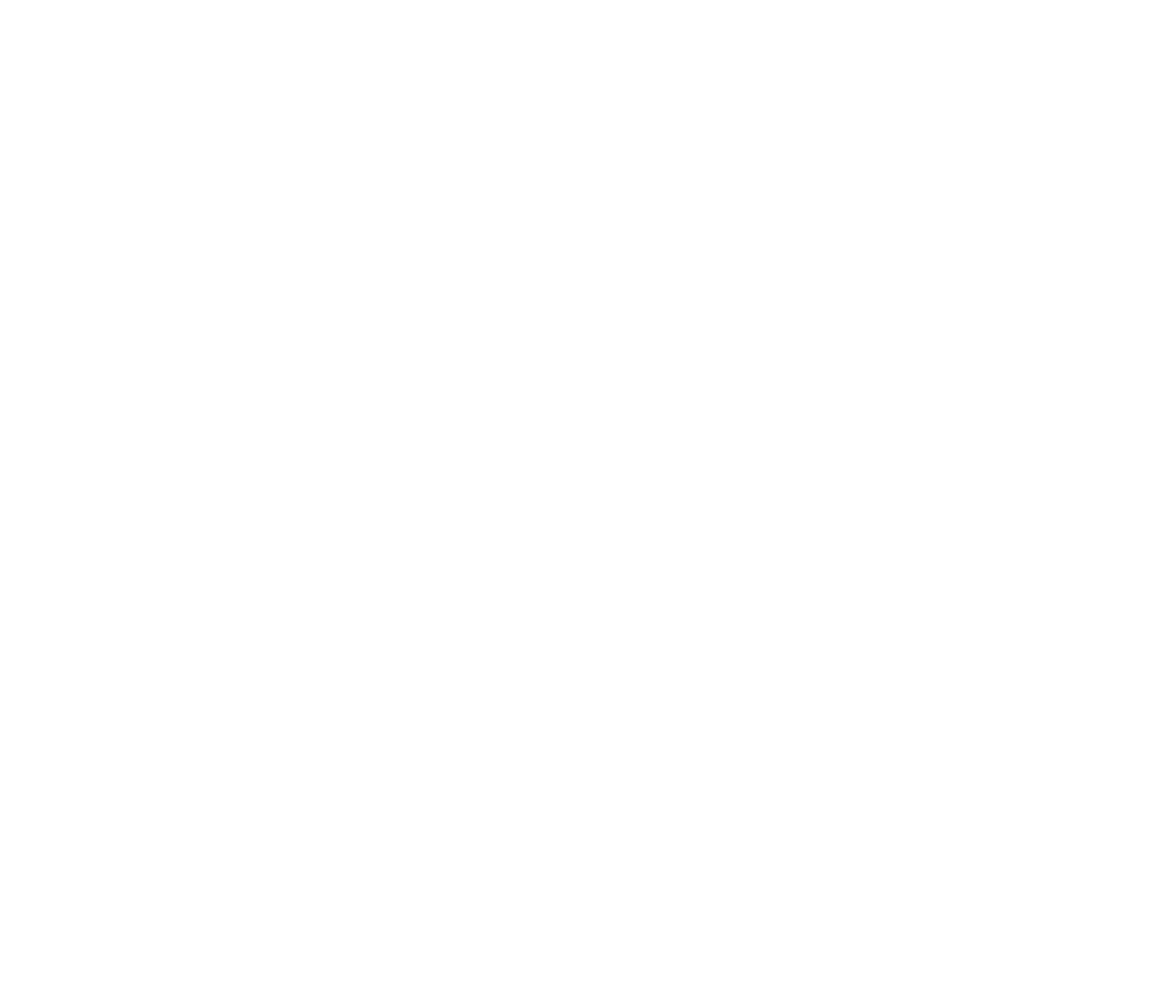
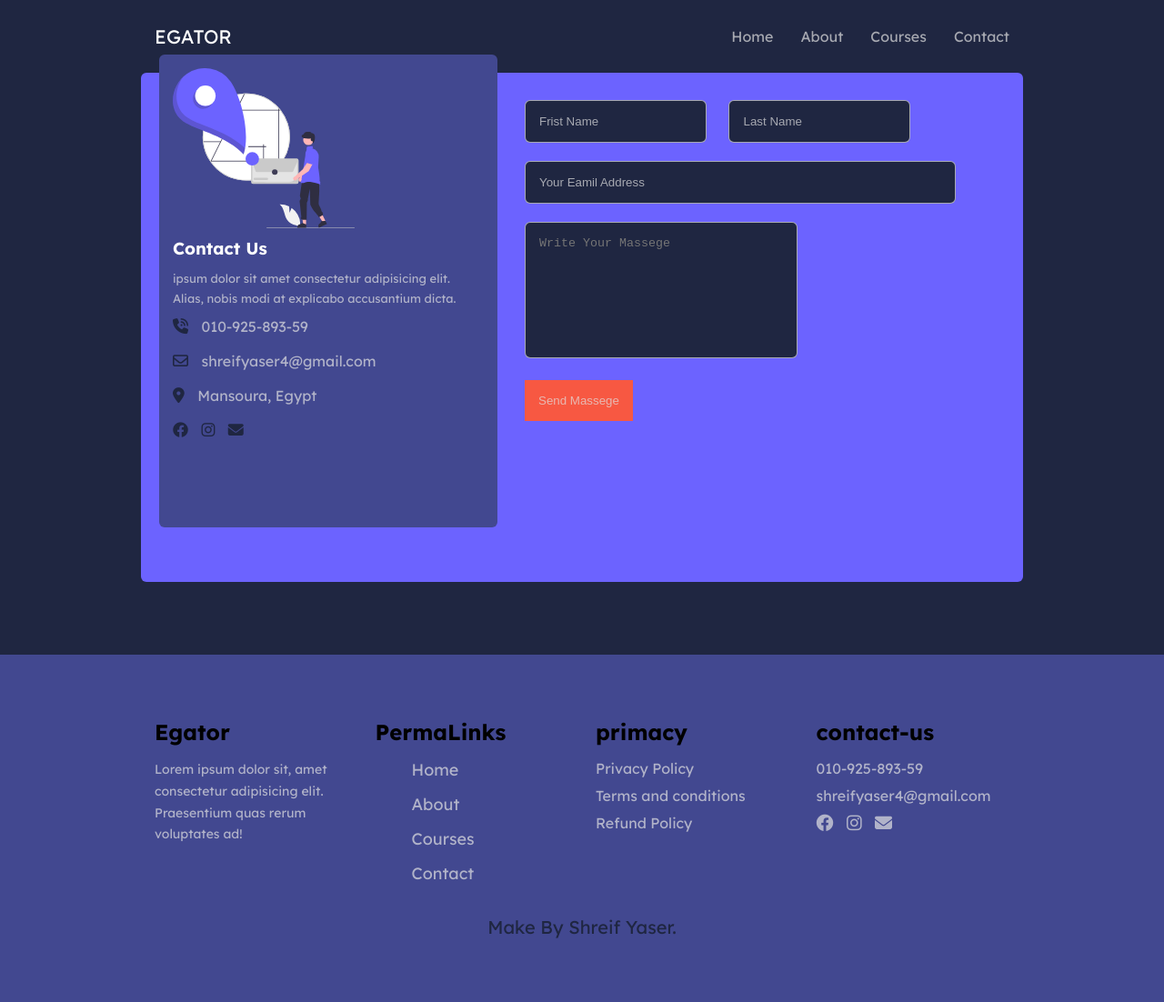
Before and after one commit to shreifyaseer/EgatoerWeb, a plain HTML site: page contact.html in a window 1280 px wide. Shown: the whole page at 91% size. Before the commit the page ends 800 px from the top, so only its background shows below. Drawn offline with nearby package versions, Linux system fonts and the light colour scheme; a web font is replaced by a local one.

Commit message:
Add files via upload

```diff
--- a/contact.html
+++ b/contact.html
@@ -0,0 +1,124 @@
+<!DOCTYPE html>
+<html lang="en">
+<head>
+    <meta charset="UTF-8">
+    <meta name="viewport" content="width=device-width, initial-scale=1.0">
+    <title>EGATOR</title>
+    <!-- main style css -->
+    <link rel="stylesheet" href="css/style.css">
+    <!-- fontAswome  -->
+    <link rel="stylesheet" href="css/all.css">
+    <link rel="stylesheet" href="css/all.min.css">
+    <!-- Google font -->
+    <link rel="preconnect" href="https://fonts.googleapis.com">
+    <link rel="preconnect" href="https://fonts.gstatic.com" crossorigin>
+    <link href="https://fonts.googleapis.com/css2?family=Cairo:wght@400;700&family=Lexend:wght@300;400;700;800&family=Mukta:wght@300;400;500;700;800&family=Mulish:wght@200;300;400;600;800&family=Open+Sans:wght@300;400;700&family=Rubik:ital,wght@0,300;0,500;1,600&family=Work+Sans:wght@200;300;400;500;600&family=Ysabeau+Infant:wght@200;400;500;700;800&display=swap" rel="stylesheet">
+    <!-- Swpeir js -->
+    <link rel="stylesheet" href="https://cdn.jsdelivr.net/npm/swiper@11/swiper-bundle.min.css"/>
+</head>
+<body>
+
+    <!-- start scrolling  -->
+    <div class="scrolling"><i class="fa-solid fa-arrow-up"></i></div>
+    <!-- start scrolling  -->
+
+    <!-- start Navbar sections  -->
+    <div class="nav">
+        <div class="contaneir">
+            <a class="logo" href="index.html">EGATOR</a>
+            <ul class="links">
+                <li><a href="index.html">Home</a></li>
+                <li class="section"><a href="About.html">About</a></li>
+                <li><a href="courses.html">Courses</a></li>
+                <li><a href="contact.html">Contact</a></li>
+            </ul>
+            <button class="btn-open"><i class="fa-solid fa-bars"></i></button>
+            <button class="btn-close"><i class="fa-solid fa-xmark"></i></button>
+        </div>
+    </div>
+    <!-- end Navbar sections  -->
+
+    <!-- start contact Us section  -->
+    <div class="contant-us">
+        <div class="contaneir">
+            <div class="contact-info">
+                <img src="images/contact.svg" alt="">
+                <h3>Contact Us</h3>
+                <p>ipsum dolor sit amet consectetur adipisicing elit. Alias, nobis modi at explicabo accusantium dicta.</p>
+                <div class="social">
+                    <div class="reta">
+                        <i class="fa-solid fa-phone-volume"></i>
+                        <span>010-925-893-59</span>
+                    </div>
+                    <div class="reta">
+                        <i class="fa-regular fa-envelope"></i>
+                        <span>shreifyaser4@gmail.com</span>
+                    </div>
+                    <div class="reta">
+                        <i class="fa-solid fa-location-dot"></i>
+                        <span>Mansoura, Egypt</span>
+                    </div>
+                    <div class="madia">
+                        <a href="https://www.facebook.com/sherif.yaser.3?mibextid=LQQJ4d"><i class="fa-brands fa-facebook"></i></a>
+                        <a href="https://instagram.com/_shreifyaser?igshid=NGVhN2U2NjQ0Yg=="><i class="fa-brands fa-instagram"></i></a>
+                        <a href="http://"><i class="fa-solid fa-envelope"></i></a>
+                    </div>
+                </div>
+            </div>
+            <div class="form">
+                <form action="https://formspree.io/f/xzbllgek" method="POST">
+                    <input type="text" placeholder="Frist Name" required>
+                    <input type="text" placeholder="Last Name" required>
+                    <input type="email" placeholder="Your Eamil Address" required>
+                    <textarea  cols="7" placeholder="Write Your Massege"></textarea>
+                    <button type="submit" class="btn">Send Massege</button>
+                </form>
+            </div>
+        </div>
+    </div>
+    <!-- end contact Us section  -->
+
+
+    <!-- start footer section -->
+    <div class="footer">
+        <div class="contaneir">
+            <div class="egator">
+                <h2>Egator</h2>
+                <p>Lorem ipsum dolor sit, amet consectetur adipisicing elit. Praesentium quas rerum voluptates ad!</p>
+            </div>
+            <div class="links">
+                <h2>PermaLinks</h1>
+                <ul class="ul">
+                <li><a href="index.html">Home</a></li>
+                <li><a href="About.html">About</a></li>
+                <li><a href="courses.html">Courses</a></li>
+                <li><a href="contact.html">Contact</a></li>
+            </ul>
+            </div>
+            <div class="primacy">
+                <h2>primacy</h2>
+                <p>Privacy Policy</p>
+                <p>Terms and conditions</p>
+                <p>Refund Policy</p>
+            </div>
+            <div class="contact">
+                <h2>contact-us</h2>
+                <p>010-925-893-59</p>
+                <a href="shreifyaser4@gmail.com">shreifyaser4@gmail.com</a>
+                <div class="social">
+                    <a href="https://www.facebook.com/sherif.yaser.3?mibextid=LQQJ4d"><i class="fa-brands fa-facebook"></i></a>
+                    <a href="https://instagram.com/_shreifyaser?igshid=NGVhN2U2NjQ0Yg=="><i class="fa-brands fa-instagram"></i></a>
+                    <a href="http://"><i class="fa-solid fa-envelope"></i></a>
+                </div>
+            </div>
+
+        </div>
+        <p class="footer-title">Make By Shreif Yaser.</p>
+    </div>
+    <!-- end footer section -->
+
+
+
+    <!-- main js file -->
+    <script src="js/main.js"></script>
+</body>
--- a/css/style.css
+++ b/css/style.css
@@ -11,7 +11,7 @@
     --color-bg : #1f2641;
     --color-bg1 : #424890;
 
-    --transition: all 0.6s ease;
+    --transition: all 0.5s ease;
 
     --padding-top : 70px;
     --padding-buttom : 70px;
@@ -27,6 +27,7 @@
 body{
     font-family: 'Lexend', sans-serif;
     background-color: var(--color-bg);
+    background-image: url(../images/background\ texture.psd);
     padding: 0;
 }
 html{
@@ -165,7 +166,7 @@ img{
         width: 100%;
         height: 80px;
         opacity: 0;
-        animation: animate 5s linear forwards;
+        animation: animate 0.5s linear forwards;
         transform-origin: top right;
     }
 
@@ -174,15 +175,15 @@ img{
     }
 
     .nav .contaneir .links li:nth-child(2) {
+        animation-duration: 1.5s;
+    }
+
+    .nav .contaneir .links li:nth-child(3) {
         animation-duration: 2s;
     }
 
-    .nav .contaneir .links li:nth-child(3) {
-        animation-duration: 3s;
-    }
-
     .nav .contaneir .links li:nth-child(4) {
-        animation-duration: 3s;
+        animation-duration: 2.5s;
     }
 
     /* aniamtions  */
@@ -587,12 +588,18 @@ img{
     line-height: 1.7;
     font-size: 14px;
 }
+@media(max-width: 767px){
+    .footer .contaneir .links ul{
+        margin-right: 38px;
+    }
+}
 .footer .contaneir .links ul li{
     margin-bottom: 15px;
 }
 .footer .contaneir .links ul a{
     color: var(--color-light);
     margin-bottom: 10px;
+    font-size: 18px;
 }
 .footer .contaneir .primacy p{
     color: var(--color-light);
@@ -776,11 +783,17 @@ img{
     background-color: transparent;
     border: 1px solid var(--color-light);
 }
+.our-team .contaneir .team-boxs .team:hover img{
+    filter: none;
+}
 .our-team .contaneir .team-boxs .team img{
     width: 150px;
     height: 150px;
     border-radius: 7px;
     margin: 10px auto;
+    filter: brightness(
+        0.5
+    );
 }
 .our-team .contaneir .team-boxs .team h5 {
     color: var(--color-white);
@@ -816,6 +829,127 @@ img{
 }
 
 /* end our-team section  */
+/* end about page   */
 
+/* start contant-us page  */
+.contant-us{
+    padding-top: var(--padding-top);
+    padding-bottom: var(--padding-buttom);
+}
+.contant-us .contaneir{
+    background-color: var(--color-primary);
+    padding: 20px;
+    display: grid;
+    height: 70vh;
+    grid-template-columns: 40% 60%;
+    gap: 20px;
+    margin: 10px auto;
+    border-radius: 6px;
+}
+/* madia tablet screen  */
+@media screen and (max-width:1024px) {
+    .contant-us .contaneir{
+        height: auto;
+        gap: 10px;
+    }
+}
+/* madia mobile screen  */
+@media screen and (max-width:600px) {
+    .contant-us .contaneir {
+        grid-template-columns: repeat(1, 1fr);
+        gap: 5px;
+        padding: 0;
+        margin-top: 21px;
+    }
+}
+.contant-us .contaneir .contact-info{
+    padding: 15px;
+    background-color: var(--color-bg1);
+    bottom: 40px;
+    border-radius: 6px;
+    position: relative;
+}
+@media screen and (max-width:1024px) {
+    .contant-us .contaneir .contact-info {
+        bottom: 0;
+    }
+}
+.contant-us .contaneir .contact-info img{
+    width: 200px;
+}
 
-/* end about page   */
+.contant-us .contaneir .contact-info h3{
+    color: var(--color-white);
+    margin: 10px 0 ;
+}
+.contant-us .contaneir .contact-info p{
+    color: var(--color-light);
+    line-height: 1.7;
+    font-size: 13px;
+    margin: 0 0 10px;
+}
+.contant-us .contaneir .contact-info .social i{
+    color: var(--color-bg);
+    font-size: 17px;
+    margin: 0 10px 20px 0;
+}
+.contant-us .contaneir .contact-info .social span{
+    color: var(--color-light);
+}
+
+.contant-us .contaneir .form  form input,
+.contant-us .contaneir .form form textarea{
+    background-color: var(--color-bg);
+    color: var(--color-white);
+    padding: 15px;
+    width: 200px;
+    margin: 10px;
+    outline: none;
+    border: 1px solid var(--color-light);
+    border-radius: 6px;
+    transition: var(--transition);
+}
+    .contant-us .contaneir .form form textarea {
+        width: 300px;
+}
+/* mobile screen */
+@media screen and (max-width:600px) {
+    .contant-us .contaneir .form form input[type="text"] {
+        display: block;
+        width: 85%;
+    }
+    .contant-us .contaneir .form form textarea {
+        width: 85%;
+}
+
+}
+.contant-us .contaneir .form form input:hover,
+.contant-us .contaneir .form form textarea:hover{
+    box-shadow: 4px 4px 25px #1f2641;
+}
+.contant-us .contaneir .form form input::placeholder{
+    color: var(--color-light);
+}
+.contant-us .contaneir .form form input[type="email"]{
+    width: 85%;
+}
+.contant-us .contaneir .form form textarea{
+    height: 150px;
+    resize: none;
+}
+.contant-us .contaneir .form form .btn{
+    display: block;
+    padding: 15px 15px;
+    background-color: var(--color-danger);
+    color: var(--color-light);
+    border: none;
+    outline: none;
+    cursor: pointer;
+    margin: 10px;
+    transition: var(--transition);
+}
+.contant-us .contaneir .form form .btn:hover{
+    background-color: transparent;
+    border: 1px solid var(--color-white);
+}
+/* end contant-us page  */
```
Also changed, not shown: index.html (+1 -1 lines).
